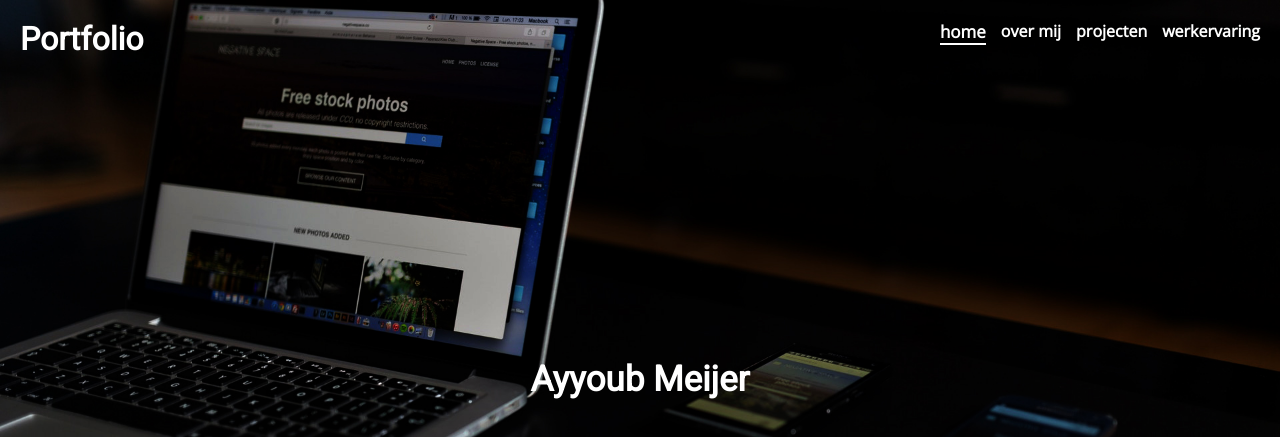
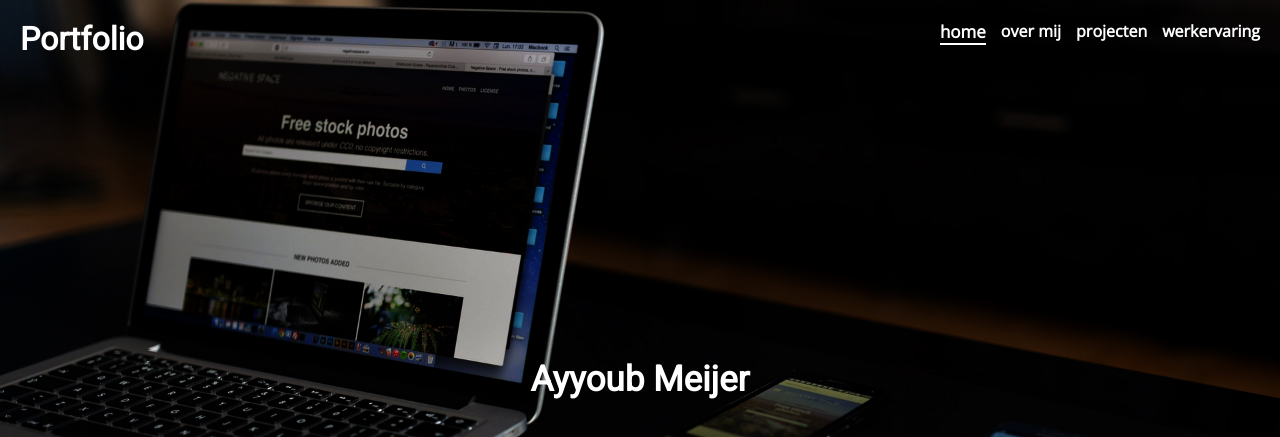
Before and after one commit to Meijer-A/ayyoubmeijer.github.io, a plain HTML site: page index.html in a window 1280 px wide. Shown: the top 437 px of the page. Drawn offline with nearby package versions, Linux system fonts and the light colour scheme.

Commit message:
test 3 background

```diff
--- a/css/style.css
+++ b/css/style.css
@@ -158,7 +158,10 @@
     color: white;
     font-family: 'Open Sans', sans-serif;
 }
-html {
+html,body {
+  height: 100%;
+}
+body {
     background: url(background.jpg);
     background-position: center center;
     background-repeat: no-repeat;
```
